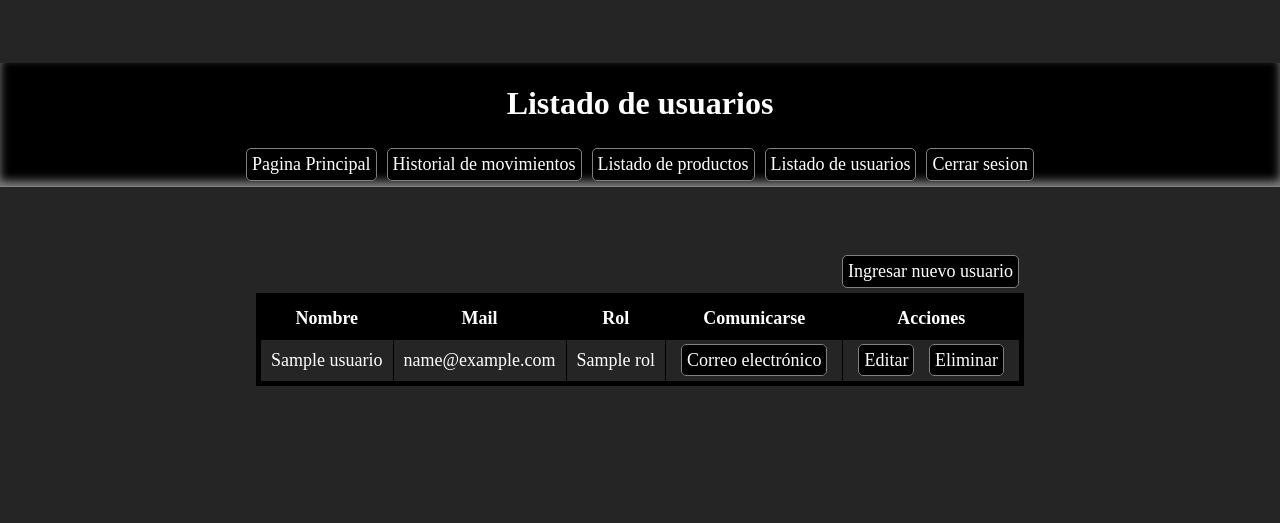
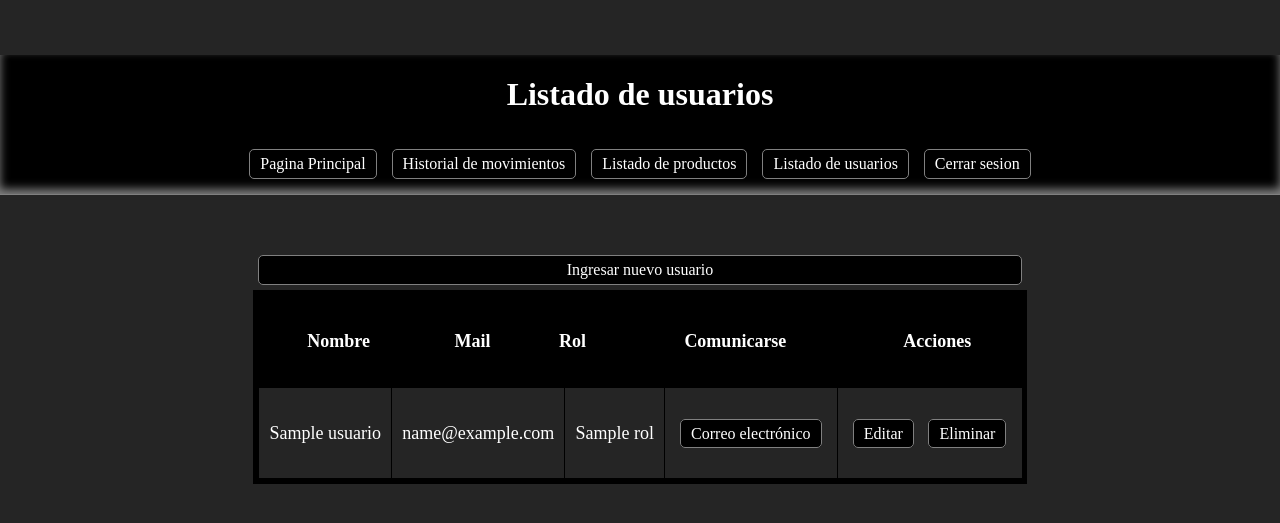
Before and after one commit to Luci1274/inventory-management-system, a Flask app: template templates/usuarios.html in a window 1280 px wide. Shown: the top 523 px of the page. Run offline with Flask 3, Linux system fonts and the light colour scheme; the visitor is signed in with stand-in values (Sample User, id 1); the template is opened without the code that fills it: most values are stand-ins (such as "Sample title", 1, 10 or a date in 2020).

Commit message:
style: Mejorar estilos de navegación y tablas para una mejor responsividad y usabilidad

```diff
--- a/static/css/style.css
+++ b/static/css/style.css
@@ -33,12 +33,19 @@ header {
     border-bottom: 1px solid gray;
     box-shadow: inset 0px -5px 10px 0px gray;
     color: white;
-    align-items: center;
 }
 
 header nav {
     display: flex;
+    flex-wrap: wrap;
+    justify-content: center;
     flex-direction: row;
+    gap: 5px;
+    padding: 10px 0;
+}
+
+header nav a {
+    white-space: nowrap;
 }
 
 a {
@@ -46,9 +53,9 @@ a {
     color: white;
     border: 1px solid gray;
     border-radius: 5px;
-    padding: 5px;
+    padding: 5px 10px;
     margin: 5px;
-    font-size: 18px;
+    font-size: 16px;
     text-decoration: none;
 }
 
@@ -120,9 +127,16 @@ main {
 .opciones {
     display: flex;
     flex-direction: row;
-    justify-content: end;
+    justify-content: flex-end;
     align-items: center;
     gap: 10px;
+    flex-wrap: wrap;
+}
+
+.opciones a {
+    flex: 1 1 auto;
+    min-width: 180px;
+    text-align: center;
 }
 
 table {
@@ -130,6 +144,20 @@ table {
     border-collapse: collapse;
     border: 5px solid black;
     color: white;
+    overflow-x: auto;
+    -webkit-overflow-scrolling: touch;
+    margin-bottom: 1rem;
+    display: block;
+}
+
+table thead,
+ table tbody {
+    display: table;
+    width: 100%;
+}
+
+table tbody {
+    overflow-x: auto;
 }
 
 table thead {
@@ -144,10 +172,15 @@ table tbody {
 
 table th, table td {
     border: 1px solid black;
-    padding: 10px;
     text-align: left;
     font-size: 18px;
     text-align: center;
+    height: 70px;
+    padding: 10px;
+}
+
+table td a {
+    gap: 100px;
 }
 
 @media (max-width: 768px) {
--- a/templates/componentes/nav.html
+++ b/templates/componentes/nav.html
@@ -1,18 +1,7 @@
-<!DOCTYPE html>
-<html lang="en">
-<head>
-    <meta charset="UTF-8">
-    <meta name="viewport" content="width=device-width, initial-scale=1.0">
-    <title>Document</title>
-</head>
-<body>
-    <nav>
+<nav>
         <a href="/">Pagina Principal</a>
         <a href="/historial_movimiento">Historial de movimientos</a>
         <a href="/productos">Listado de productos</a>
         <a href="/usuarios">Listado de usuarios</a>
         <a href="/cerrar_sesion">Cerrar sesion</a>
-
     </nav>
-</body>
-</html>
```
Also changed, not shown: other parts of static/css/style.css (+34 -0 lines).
